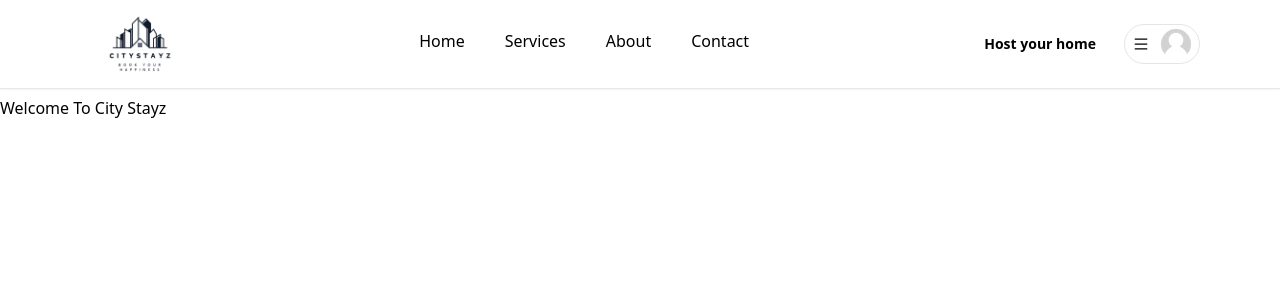
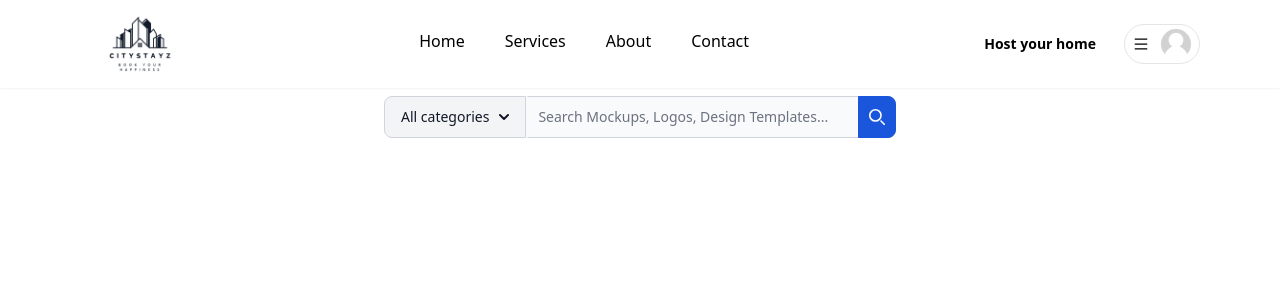
Before and after one commit to musabtheexpensive/CityStayz-apartment-fullStack-WholeApplication, a React (Vite) app in the folder client/: page / in a window 1280 px wide. Shown: the top 300 px of the page. Built offline with nearby package versions, Linux system fonts and the light colour scheme; no server answers.

Commit message:
search form front end was ready to work

```diff
--- a/client/src/components/shared/Navbar.jsx
+++ b/client/src/components/shared/Navbar.jsx
@@ -5,7 +5,7 @@ import MenuDropdown from "./MenuDropdown";
 const Navbar = () => {
   return (
     <div className="fixed w-full  bg-white z-10 shadow-sm">
-      <div className="py-4 border-b-[1px]">
+      <div className="py-4 ">
         <Container>
           <div className="flex flex-row  items-center justify-between gap-3 md:gap-0">
             {/* Logo */}
--- a/client/src/pages/Home/Home.jsx
+++ b/client/src/pages/Home/Home.jsx
@@ -1,8 +1,111 @@
-
 const Home = () => {
   return (
     <div>
-      <h1>Welcome To City Stayz</h1>
+      <form className="max-w-lg mx-auto">
+        <div className="flex">
+          <label
+            for="search-dropdown"
+            className="mb-2 text-sm font-medium text-gray-900 sr-only dark:text-white"
+          >
+            Your Email
+          </label>
+          <button
+            id="dropdown-button"
+            data-dropdown-toggle="dropdown"
+            className="flex-shrink-0 z-10 inline-flex items-center py-2.5 px-4 text-sm font-medium text-center text-gray-900 bg-gray-100 border border-gray-300 rounded-s-lg hover:bg-gray-200 focus:ring-4 focus:outline-none focus:ring-gray-100 dark:bg-gray-700 dark:hover:bg-gray-600 dark:focus:ring-gray-700 dark:text-white dark:border-gray-600"
+            type="button"
+          >
+            All categories{" "}
+            <svg
+              className="w-2.5 h-2.5 ms-2.5"
+              aria-hidden="true"
+              xmlns="http://www.w3.org/2000/svg"
+              fill="none"
+              viewBox="0 0 10 6"
+            >
+              <path
+                stroke="currentColor"
+                stroke-linecap="round"
+                stroke-linejoin="round"
+                stroke-width="2"
+                d="m1 1 4 4 4-4"
+              />
+            </svg>
+          </button>
+          <div
+            id="dropdown"
+            className="z-10 hidden bg-white divide-y divide-gray-100 rounded-lg shadow w-44 dark:bg-gray-700"
+          >
+            <ul
+              className="py-2 text-sm text-gray-700 dark:text-gray-200"
+              aria-labelledby="dropdown-button"
+            >
+              <li>
+                <button
+                  type="button"
+                  className="inline-flex w-full px-4 py-2 hover:bg-gray-100 dark:hover:bg-gray-600 dark:hover:text-white"
+                >
+                  Mockups
+                </button>
+              </li>
+              <li>
+                <button
+                  type="button"
+                  className="inline-flex w-full px-4 py-2 hover:bg-gray-100 dark:hover:bg-gray-600 dark:hover:text-white"
+                >
+                  Templates
+                </button>
+              </li>
+              <li>
+                <button
+                  type="button"
+                  className="inline-flex w-full px-4 py-2 hover:bg-gray-100 dark:hover:bg-gray-600 dark:hover:text-white"
+                >
+                  Design
+                </button>
+              </li>
+              <li>
+                <button
+                  type="button"
+                  className="inline-flex w-full px-4 py-2 hover:bg-gray-100 dark:hover:bg-gray-600 dark:hover:text-white"
+                >
+                  Logos
+                </button>
+              </li>
+            </ul>
+          </div>
+          <div className="relative w-full">
+            <input
+              type="search"
+              id="search-dropdown"
+              className="block p-2.5 w-full z-20 text-sm text-gray-900 bg-gray-50 rounded-e-lg border-s-gray-50 border-s-2 border border-gray-300 focus:ring-blue-500 focus:border-blue-500 dark:bg-gray-700 dark:border-s-gray-700  dark:border-gray-600 dark:placeholder-gray-400 dark:text-white dark:focus:border-blue-500"
+              placeholder="Search Mockups, Logos, Design Templates..."
+              required
+            />
+            <button
+              type="submit"
+              className="absolute top-0 end-0 p-2.5 text-sm font-medium h-full text-white bg-blue-700 rounded-e-lg border border-blue-700 hover:bg-blue-800 focus:ring-4 focus:outline-none focus:ring-blue-300 dark:bg-blue-600 dark:hover:bg-blue-700 dark:focus:ring-blue-800"
+            >
+              <svg
+                className="w-4 h-4"
+                aria-hidden="true"
+                xmlns="http://www.w3.org/2000/svg"
+                fill="none"
+                viewBox="0 0 20 20"
+              >
+                <path
+                  stroke="currentColor"
+                  stroke-linecap="round"
+                  stroke-linejoin="round"
+                  stroke-width="2"
+                  d="m19 19-4-4m0-7A7 7 0 1 1 1 8a7 7 0 0 1 14 0Z"
+                />
+              </svg>
+              <span className="sr-only">Search</span>
+            </button>
+          </div>
+        </div>
+      </form>{" "}
     </div>
   );
 };
```
